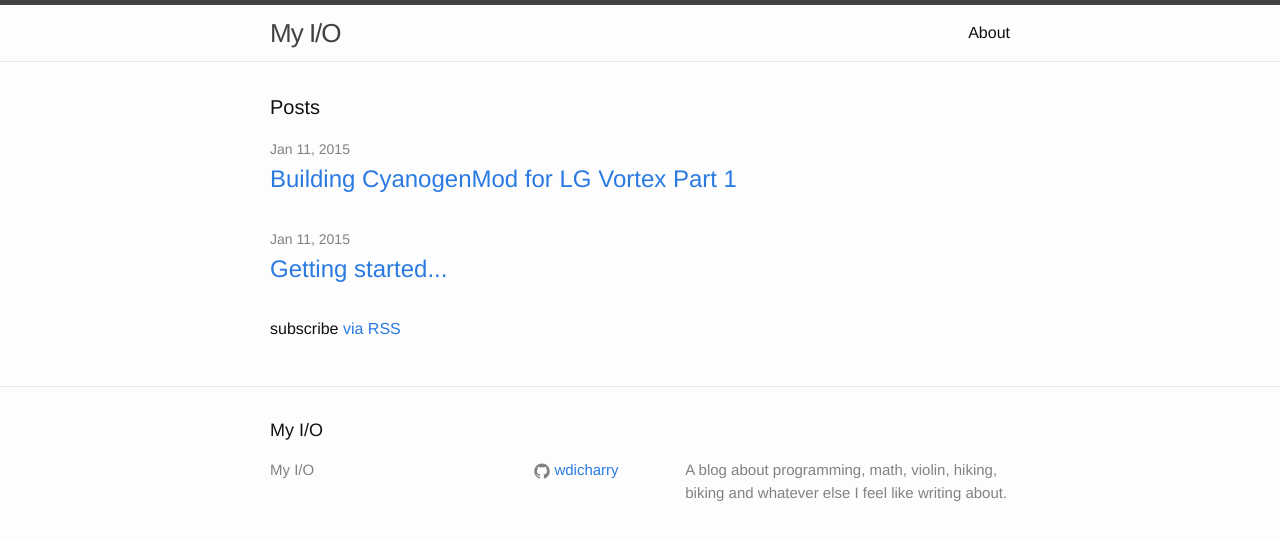
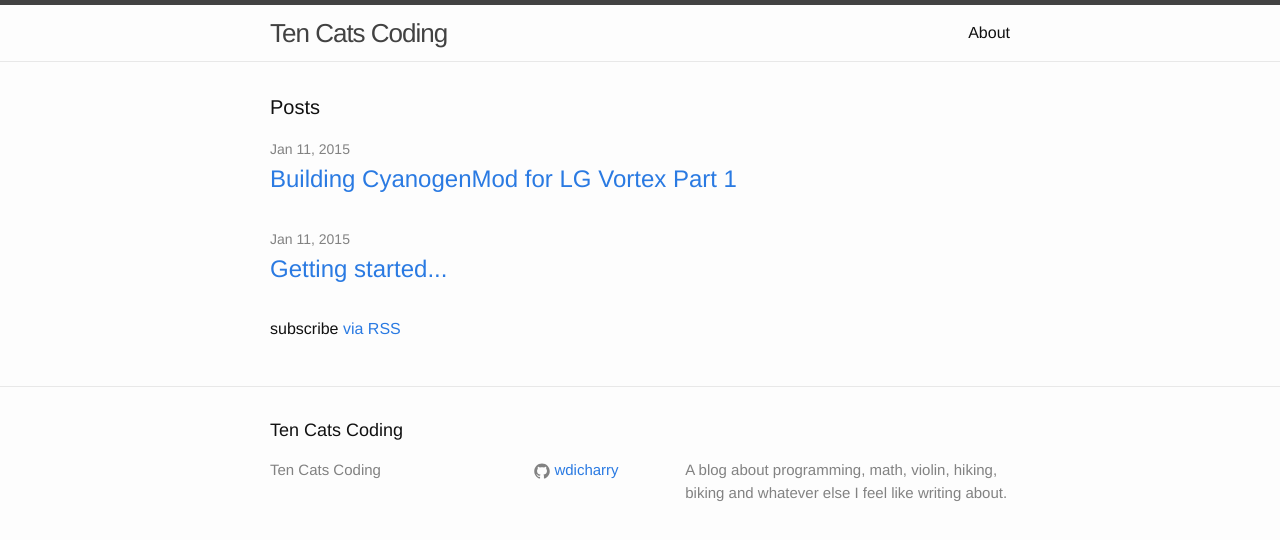
Before and after one commit to eleanxr/wdicharry.github.io, a Jekyll site: the page built from index.html, in a window 1280 px wide. Shown: the top 540 px of the page. Built offline with Jekyll 4.4.1, drawn with Linux system fonts in a browser that asks for light colours.

Commit message:
Change title.

```diff
--- a/_config.yml
+++ b/_config.yml
@@ -1,5 +1,5 @@
 # Site settings
-title: My I/O
+title: Ten Cats Coding
 # email: wdicharry@gmail.com
 description: > # this means to ignore newlines until "baseurl:"
     A blog about programming, math, violin, hiking, biking and whatever else I
```
